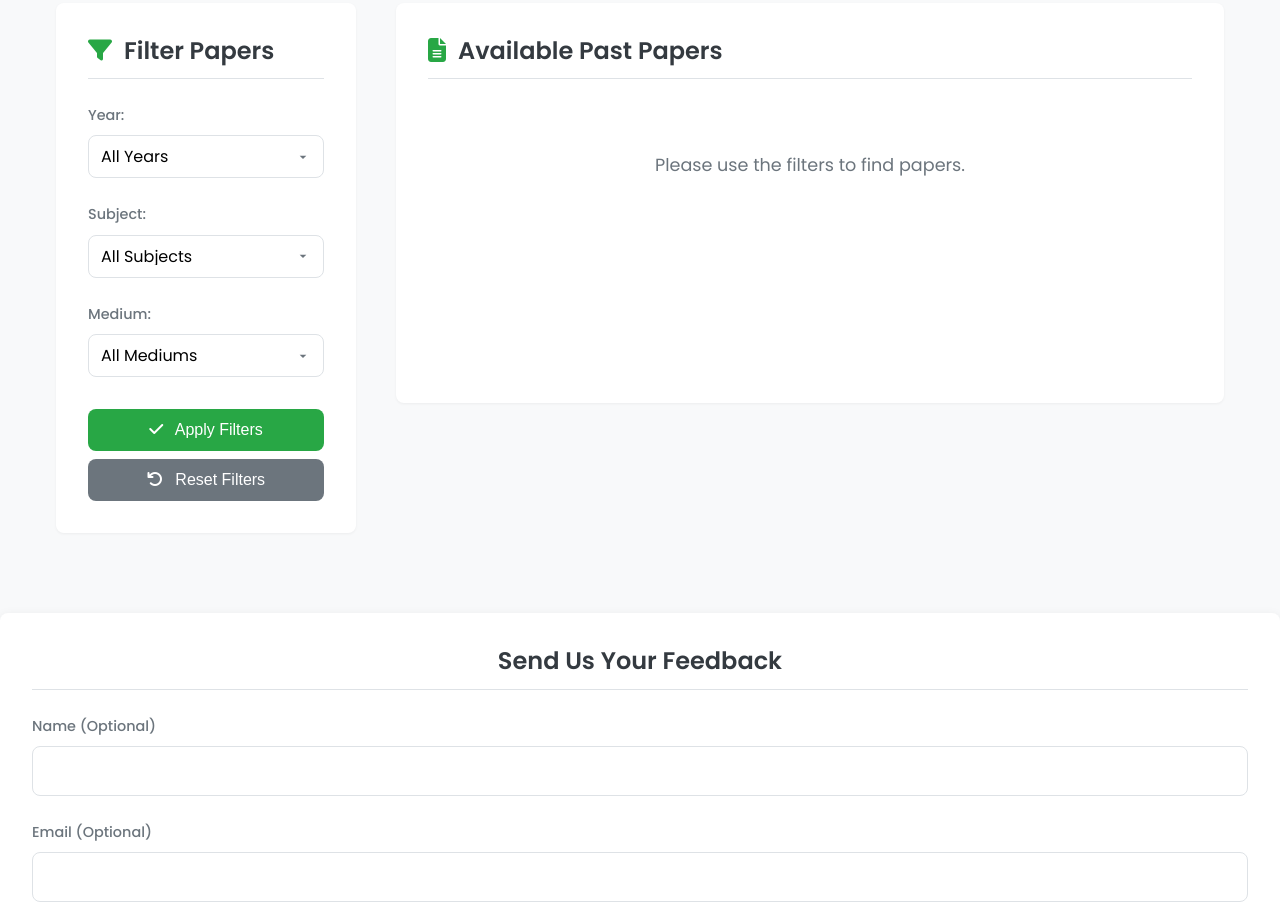
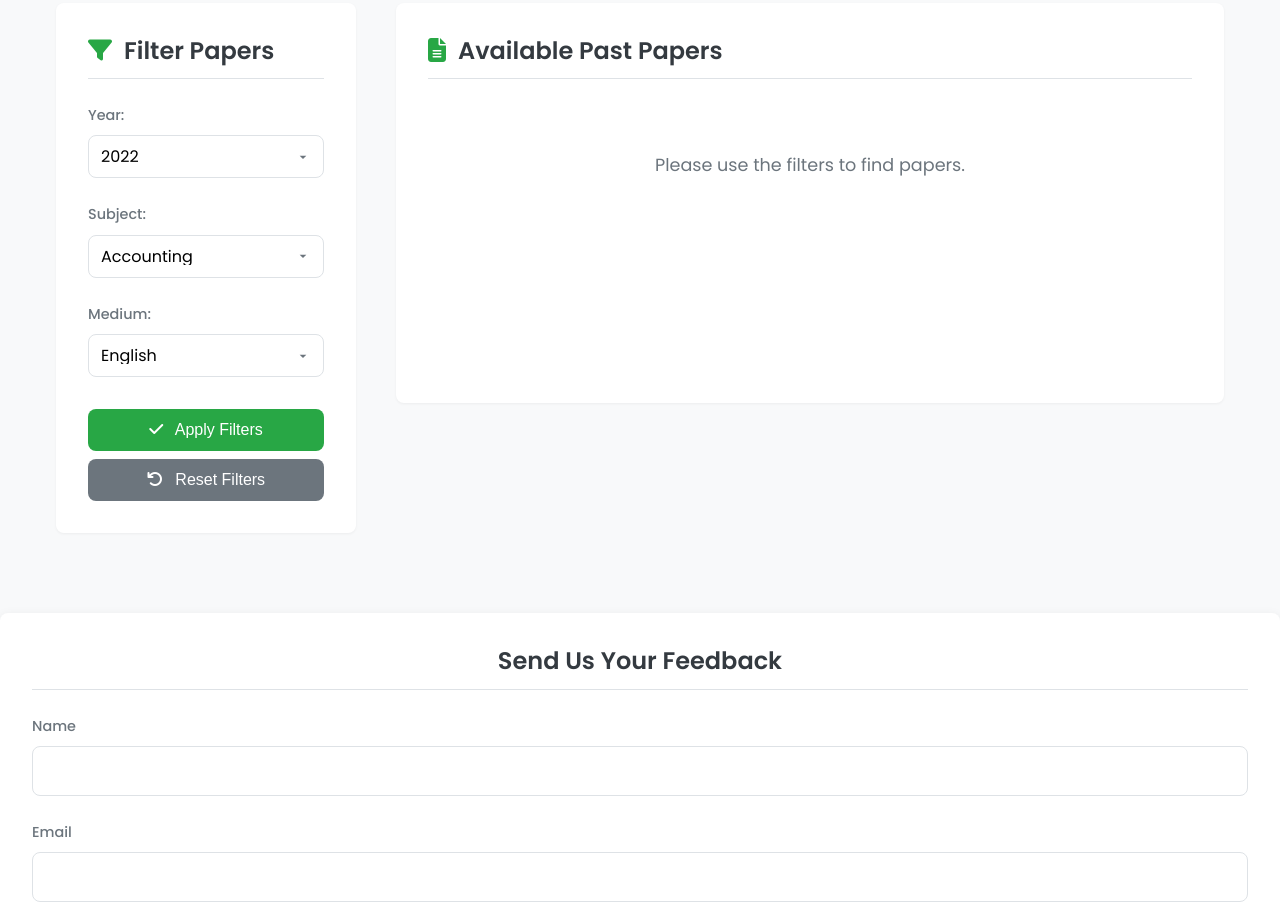
Before and after one commit to pahan-new/papersnet2, a plain HTML site: page index.html in a window 1280 px wide. Shown: the part 592-1496 px from the top of the page. Drawn offline with Linux system fonts and the light colour scheme.

Commit message:
Update index.html

```diff
--- a/index.html
+++ b/index.html
@@ -51,7 +51,7 @@
                         <div class="filter-group">
                             <label for="year-filter">Year:</label>
                             <select id="year-filter" name="year">
-                                <option value="">All Years</option>
+
                                 <!-- Options will be populated by JavaScript -->
                             </select>
                         </div>
@@ -59,7 +59,7 @@
                         <div class="filter-group">
                             <label for="subject-filter">Subject:</label>
                             <select id="subject-filter" name="subject">
-                                <option value="">All Subjects</option>
+
                                 <!-- Options will be populated by JavaScript -->
                             </select>
                         </div>
@@ -67,7 +67,7 @@
                         <div class="filter-group">
                             <label for="medium-filter">Medium:</label>
                             <select id="medium-filter" name="medium">
-                                <option value="">All Mediums</option>
+
                                 <!-- Options will be populated by JavaScript -->
                             </select>
                         </div>
@@ -97,12 +97,12 @@
         <div id="feedback-status" class="form-message" style="display: none;"></div> <!-- For success/error messages -->
 
         <div class="form-group">
-            <label for="feedback-name">Name (Optional)</label>
+            <label for="feedback-name">Name </label>
             <input type="text" id="feedback-name" name="name" class="form-control">
         </div>
 
         <div class="form-group">
-            <label for="feedback-email">Email (Optional)</label>
+            <label for="feedback-email">Email </label>
             <input type="email" id="feedback-email" name="email" class="form-control">
             <small>We'll only use this to reply if needed.</small>
         </div>
@@ -136,7 +136,7 @@
                 <h2>Get In Touch</h2>
                 <p class="lead">Have questions, suggestions, or need help? Reach out!</p>
                 <div class="contact-info">
-                     <p><i class="fas fa-envelope"></i> Email: <a href="mailto:info@papersnet.lk">info@papersnet.lk</a></p>
+                     <p><i class="fas fa-envelope"></i> Email: <a href="#">.....@gmail.com</a></p>
                      <p><i class="fas fa-info-circle"></i> We typically respond within 24-48 hours.</p>
                      <!-- Add more contact methods if available -->
                      <!-- <p><i class="fab fa-whatsapp"></i> WhatsApp: <a href="tel:+94XXXXXXXXX">+94 XX XXX XXXX</a></p> -->
```
